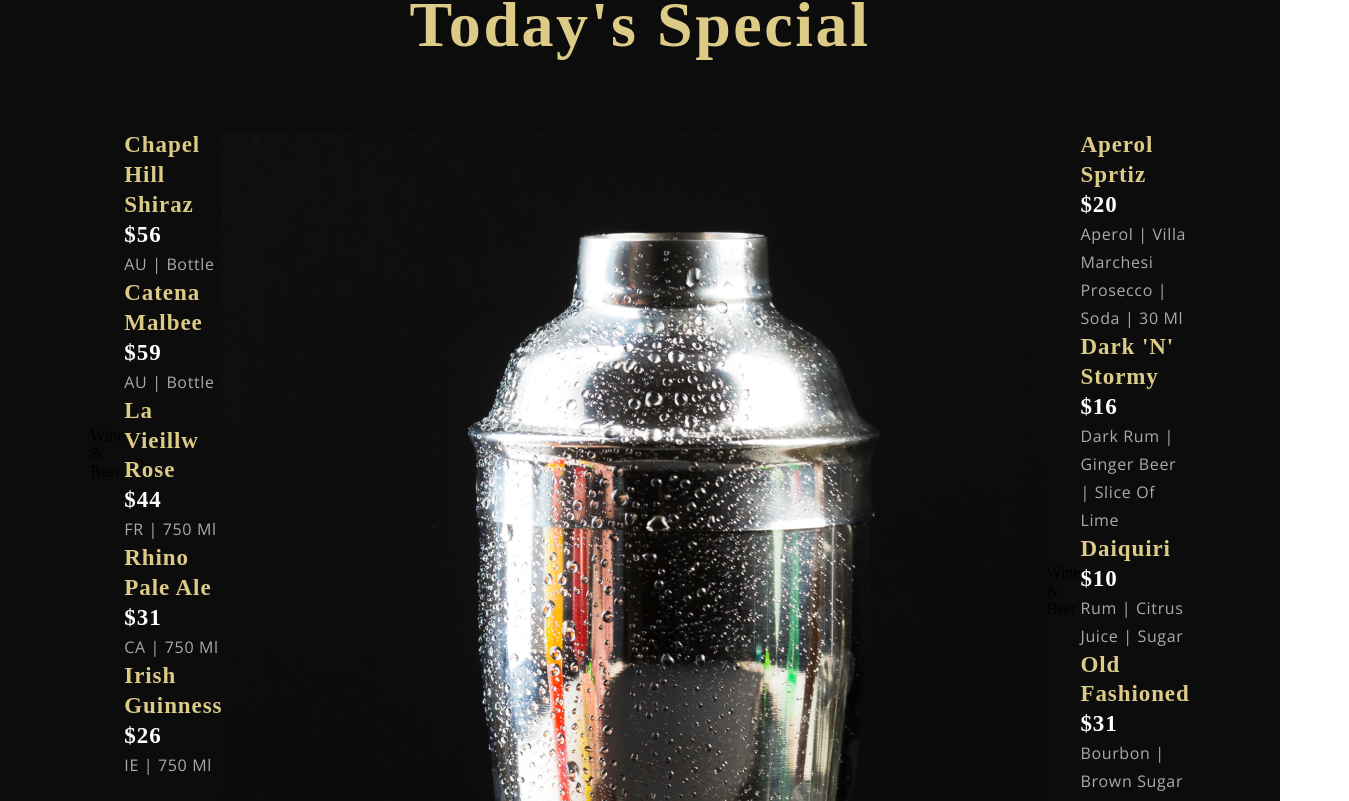
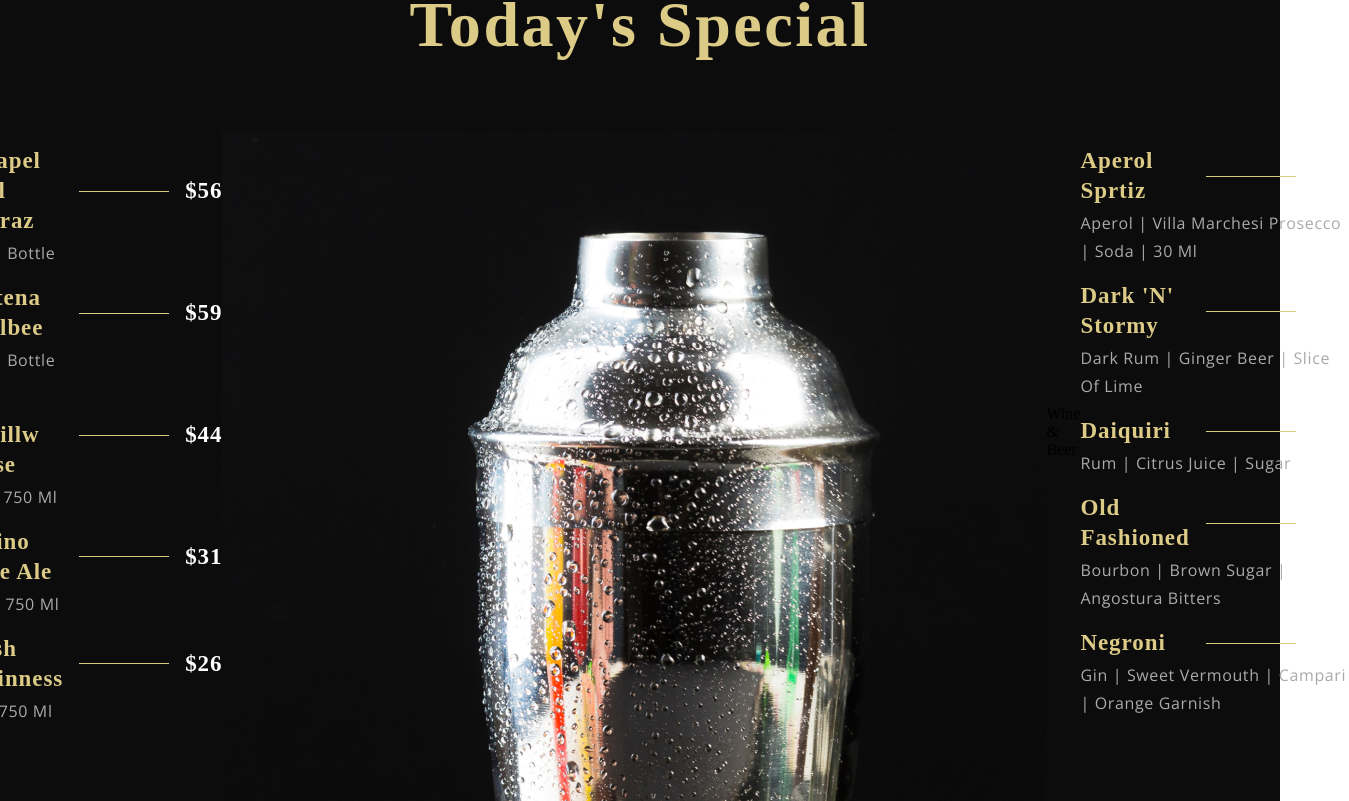
Before and after one commit to AnnaAn01/react-restaurant-website, a React (Create React App) app: page / in a window 1280 px wide. Shown: the part 2339-3140 px from the top of the page, 1349 px wide, since content can reach past the window. Built offline with nearby package versions, Linux system fonts and the light colour scheme; the HTML template or start-up script is replaced by a standard one; a web font is replaced by a local one.

Commit message:
styling menu items

```diff
--- a/src/components/Menuitem/MenuItem.css
+++ b/src/components/Menuitem/MenuItem.css
@@ -0,0 +1,35 @@
+.app__menuitem {
+  width: 100%;
+  margin: 1rem 0;
+  display: flex;
+  flex-direction: column;
+}
+
+.app__menuitem-head {
+  display: flex;
+  justify-content: space-between;
+  align-items: center;
+}
+
+.app__menuitem-sub {
+  width: 100%;
+  margin-top: 0.2rem;
+}
+
+.app__menuitem-name {
+  /* this will make it take a bit more space  if the title is long*/
+  flex: 1;
+}
+
+.app__menuitem-dash {
+  width: 90px;
+  height: 1px;
+  background: var(--color-golden);
+  margin: 0 1rem;
+}
+
+.app__menuitem-price {
+  display: flex;
+  justify-content: flex-end;
+  align-items: flex-end;
+}
```
